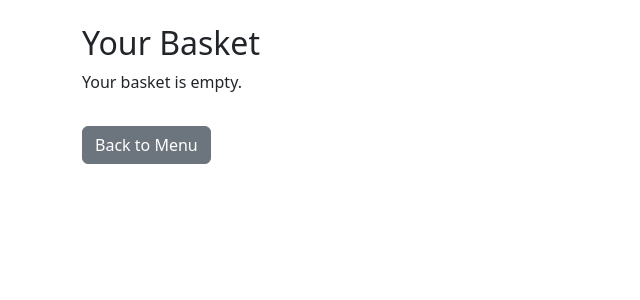
After one commit to ujera/Food_Order, a Flask app: page /basket in a window 1280 px wide. The commit adds this page. Shown: the top 300 px of the page, without its empty margins (0-640 px from the left). Run offline with Flask 3, Linux system fonts and the light colour scheme.

Commit message:
Your message about the update

```diff
--- a/main.py
+++ b/main.py
@@ -1,6 +1,6 @@
 from flask import Flask, render_template, request,redirect,session,url_for, abort
 from user import create_user,get_user_by_email,update_user_password
-from food import get_foods,get_food_by_id,get_orders_for_product,create_food,delete_food,update_food
+from food import get_foods,get_food_by_id,get_orders_for_product,create_food,delete_food,update_food,get_all_foods
 from admin import get_admin_by_email
 import hashlib
 from order import create_order,get_orders,get_order_by_id,delete_order
@@ -20,7 +20,11 @@ def check_password(stored_password, provided_password):
 @app.route('/')
 def index_page():
     foods = get_foods()
-    return render_template('index.html', foods=foods)
+
+    basket = session.get('basket', [])
+    basket_count = sum(item['quantity'] for item in basket)
+
+    return render_template("index.html", foods=foods, basket_count=basket_count)
 
 @app.route('/login')
 def login_page():
@@ -218,5 +222,50 @@ def order_remove(order_id):
     except ValueError as e:
         return render_template('orders.html', error=str(e))
 
+
+#basket------------------------------------
+
+@app.route('/basket/add/<int:food_id>', methods=['POST'])
+def add_to_basket(food_id):
+    food = get_food_by_id(food_id)
+    if not food:
+        return "Food not found"
+
+    basket = session.get('basket', [])
+
+    # Check if already in basket
+    for item in basket:
+        if item['id'] == food.id:
+            item['quantity'] += 1
+            break
+    else:
+        basket.append({
+            'id': food.id,
+            'name': food.name,
+            'price': float(food.price),
+            'quantity': 1
+        })
+
+    session['basket'] = basket
+    return redirect(url_for('index_page'))
+
+@app.route('/basket')
+def basket_page():
+    basket = session.get('basket', [])
+    total = sum(item['price'] * item['quantity'] for item in basket)
+    return render_template('basket.html', basket=basket, total=total)
+
+@app.route('/basket/clear', methods=['POST'])
+def clear_basket():
+    session.pop('basket', None)
+    return redirect(url_for('basket_page'))
+
+
+
+
+
+
+
+
 if __name__ == '__main__':
-    app.run()
+    app.run(debug=True)
--- /dev/null
+++ b/templates/basket.html
@@ -0,0 +1,35 @@
+<!DOCTYPE html>
+<html>
+<head>
+    <title>Your Basket</title>
+    <link href="https://cdn.jsdelivr.net/npm/bootstrap@5.3.0/dist/css/bootstrap.min.css" rel="stylesheet" />
+</head>
+<body>
+    <div class="container mt-4">
+        <h2>Your Basket</h2>
+
+        {% if basket %}
+            <ul class="list-group mb-3">
+                {% for item in basket %}
+                    <li class="list-group-item d-flex justify-content-between align-items-center">
+                        {{ item.name }} (x{{ item.quantity }})
+                        <span>${{ '%.2f' % (item.price * item.quantity) }}</span>
+                    </li>
+                {% endfor %}
+            </ul>
+
+            <h4>Total: ${{ '%.2f' % total }}</h4>
+
+            <form action="{{ url_for('clear_basket') }}" method="post">
+                <button type="submit" class="btn btn-danger">Clear Basket</button>
+            </form>
+
+
+        {% else %}
+            <p>Your basket is empty.</p>
+        {% endif %}
+
+        <a href="{{ url_for('index_page') }}" class="btn btn-secondary mt-3">Back to Menu</a>
+    </div>
+</body>
+</html>
```
Also changed, not shown: food.py (+7 -0 lines), templates/index.html (+9 -0 lines).
